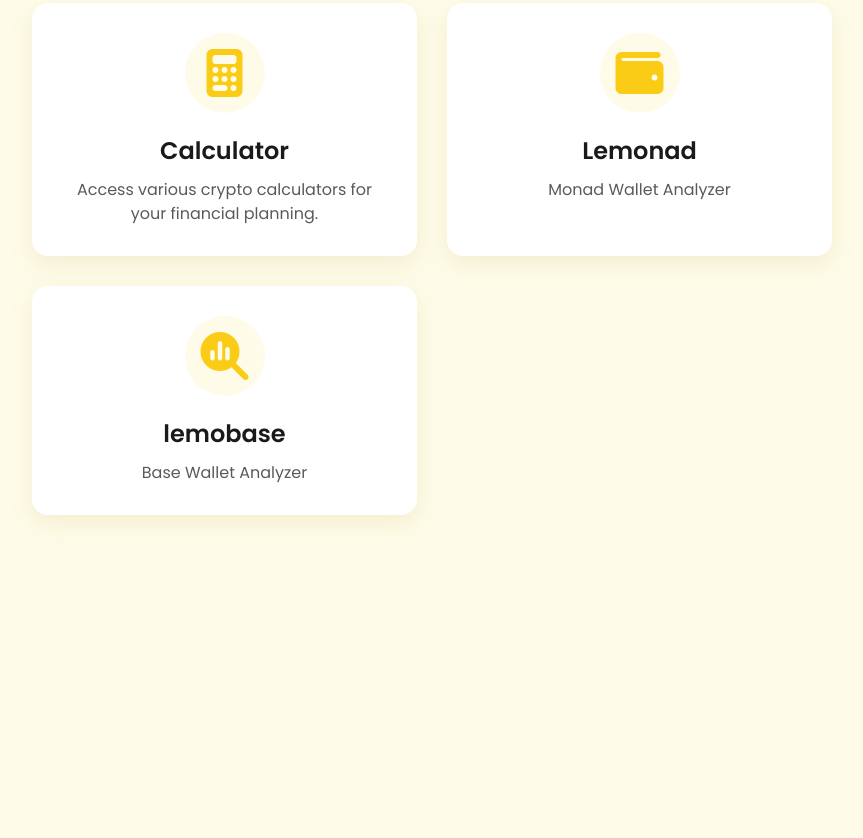
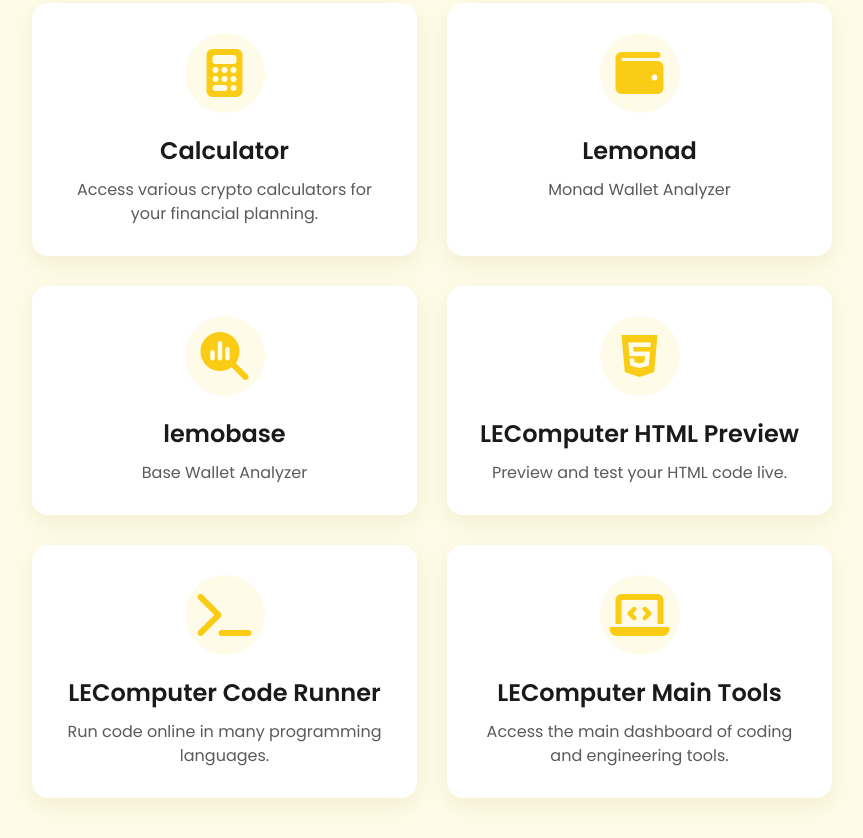
Before and after one commit to 0xLemonz/my-lemonz-site, a plain HTML site: page lemonztools/lemonz tools.html in a window 1280 px wide. Shown: the part 757-1595 px from the top of the page, without its empty margins (208-1071 px from the left). Before the commit the page ends 1312 px from the top, so only its background shows below. Drawn offline with Linux system fonts and the light colour scheme.

Commit message:
Update lemonz tools.html

```diff
--- a/lemonztools/lemonz tools.html
+++ b/lemonztools/lemonz tools.html
@@ -8,7 +8,6 @@
     <link rel="preconnect" href="https://fonts.gstatic.com" crossorigin>
     <link href="https://fonts.googleapis.com/css2?family=Poppins:wght@400;600;700&display=swap" rel="stylesheet">
     <link rel="stylesheet" href="https://cdnjs.cloudflare.com/ajax/libs/font-awesome/6.4.2/css/all.min.css">
-
     <style>
         :root {
             --bg-color: #fefce8;
@@ -20,7 +19,6 @@
             --accent-text: #1a1a1a;
             --shadow-color: rgba(145, 107, 0, 0.1);
         }
-
         body.dark-mode {
             --bg-color: #121212;
             --card-bg-color: #1e1e1e;
@@ -31,11 +29,9 @@
             --accent-text: #1a1a1a;
             --shadow-color: rgba(0, 0, 0, 0.25);
         }
-
         html {
             height: 100%;
         }
-
         body {
             font-family: 'Poppins', sans-serif;
             background-color: var(--bg-color);
@@ -50,7 +46,6 @@
             box-sizing: border-box;
             transition: background-color 0.3s ease, color 0.3s ease;
         }
-
         .header {
             width: 100%;
             max-width: 800px;
@@ -59,7 +54,6 @@
             justify-content: space-between;
             align-items: center;
         }
-
         h1 {
             font-size: 2.5rem;
             font-weight: 700;
@@ -68,11 +62,9 @@
             gap: 15px;
             color: var(--text-primary);
         }
-
         h1 .logo-icon {
             color: var(--accent-color);
         }
-
         .tools-container {
             display: grid;
             grid-template-columns: 1fr;
@@ -80,18 +72,15 @@
             width: 100%;
             max-width: 800px;
         }
-
         @media (min-width: 768px) {
             .tools-container {
                 grid-template-columns: 1fr 1fr;
             }
         }
-
         @keyframes popIn {
             0% { opacity: 0; transform: scale(0.95); }
             100% { opacity: 1; transform: scale(1); }
         }
-
         .tool-card {
             background-color: var(--card-bg-color);
             border-radius: 16px;
@@ -107,19 +96,19 @@
             animation: popIn 0.6s ease-out forwards;
             opacity: 0;
         }
-
         .tool-card:nth-child(2) { animation-delay: 0.15s; }
         .tool-card:nth-child(3) { animation-delay: 0.3s; }
         .tool-card:nth-child(4) { animation-delay: 0.45s; }
         .tool-card:nth-child(5) { animation-delay: 0.6s; }
         .tool-card:nth-child(6) { animation-delay: 0.75s; }
         .tool-card:nth-child(7) { animation-delay: 0.9s; }
-
+        .tool-card:nth-child(8) { animation-delay: 1.05s; }
+        .tool-card:nth-child(9) { animation-delay: 1.2s; }
+        .tool-card:nth-child(10) { animation-delay: 1.35s; }
         .tool-card:hover {
             transform: translateY(-10px);
             box-shadow: 0 12px 30px var(--shadow-color);
         }
-
         .tool-card .icon {
             font-size: 3rem;
             margin-bottom: 20px;
@@ -132,37 +121,31 @@
             border-radius: 50%;
             transition: background-color 0.3s ease;
         }
-
         .tool-card h2 {
             font-size: 1.5rem;
             font-weight: 600;
             margin: 0 0 10px 0;
             color: var(--text-primary);
         }
-
         .tool-card p {
             font-size: 1rem;
             line-height: 1.5;
             color: var(--text-secondary);
             margin: 0;
         }
-
         .theme-switch-wrapper {
             display: flex;
             align-items: center;
         }
-
         .theme-switch {
             display: inline-block;
             height: 34px;
             position: relative;
             width: 60px;
         }
-
         .theme-switch input {
             display: none;
         }
-
         .slider {
             background-color: #ccc;
             bottom: 0;
@@ -174,7 +157,6 @@
             transition: .4s;
             border-radius: 34px;
         }
-
         .slider:before {
             background-color: white;
             bottom: 4px;
@@ -186,24 +168,19 @@
             width: 26px;
             border-radius: 50%;
         }
-
         input:checked + .slider {
             background-color: var(--accent-color);
         }
-
         input:checked + .slider:before {
             transform: translateX(26px);
         }
-
         .theme-switch-wrapper i {
              margin: 0 10px;
              color: var(--text-secondary);
         }
-
     </style>
 </head>
 <body>
-
     <header class="header">
         <h1><i class="fa-solid fa-lemon logo-icon"></i>Lemonz Tools</h1>
         <div class="theme-switch-wrapper">
@@ -215,7 +192,6 @@
             <i class="fas fa-moon"></i>
         </div>
     </header>
-
     <main class="tools-container">
         <a href="lemonz Token Price Calculator.html" class="tool-card">
             <div class="icon"><i class="fa-solid fa-magnifying-glass-dollar"></i></div>
@@ -247,19 +223,29 @@
             <h2>Lemonad</h2>
             <p>Monad Wallet Analyzer</p>
         </a>
-
-
         <a href="lemobase.html" class="tool-card">
             <div class="icon"><i class="fa-solid fa-magnifying-glass-chart"></i></div>
             <h2>lemobase</h2>
             <p>Base Wallet Analyzer</p>
         </a>
-
+        <a href="lecomputerHTML.html" class="tool-card">
+            <div class="icon"><i class="fa-brands fa-html5"></i></div>
+            <h2>LEComputer HTML Preview</h2>
+            <p>Preview and test your HTML code live.</p>
+        </a>
+        <a href="LECOMPUTEROnlineCodeRunner.html" class="tool-card">
+            <div class="icon"><i class="fa-solid fa-terminal"></i></div>
+            <h2>LEComputer Code Runner</h2>
+            <p>Run code online in many programming languages.</p>
+        </a>
+        <a href="lecompouter.html" class="tool-card">
+            <div class="icon"><i class="fa-solid fa-laptop-code"></i></div>
+            <h2>LEComputer Main Tools</h2>
+            <p>Access the main dashboard of coding and engineering tools.</p>
+        </a>
     </main>
-
     <script>
         const themeToggle = document.getElementById('theme-toggle');
-
         (function() {
             const savedTheme = localStorage.getItem('theme') || (window.matchMedia('(prefers-color-scheme: dark)').matches ? 'dark' : 'light');
             if (savedTheme === 'dark') {
@@ -270,7 +256,6 @@
                 themeToggle.checked = false;
             }
         })();
-
         themeToggle.addEventListener('change', function() {
             if (this.checked) {
                 document.body.classList.add('dark-mode');
```
